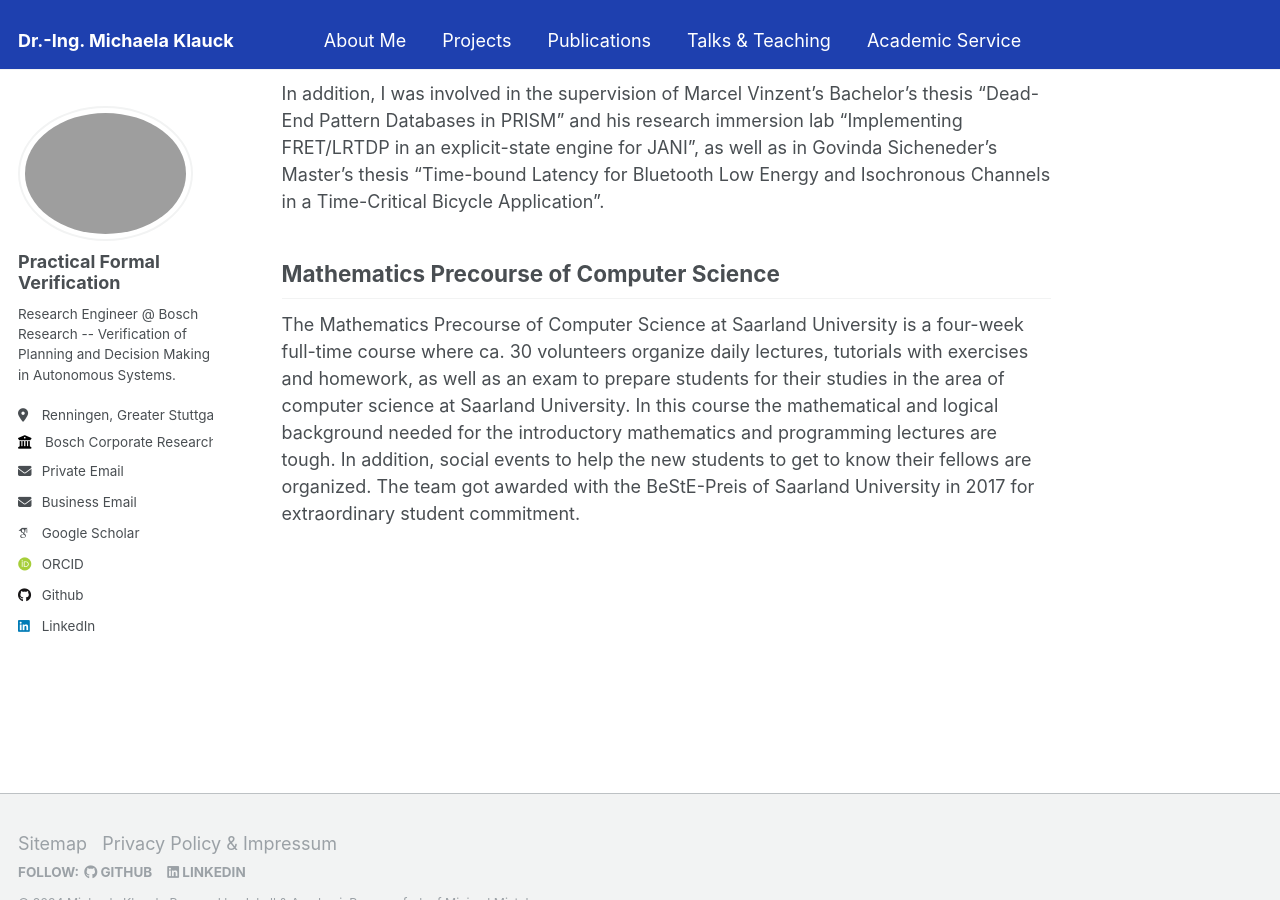
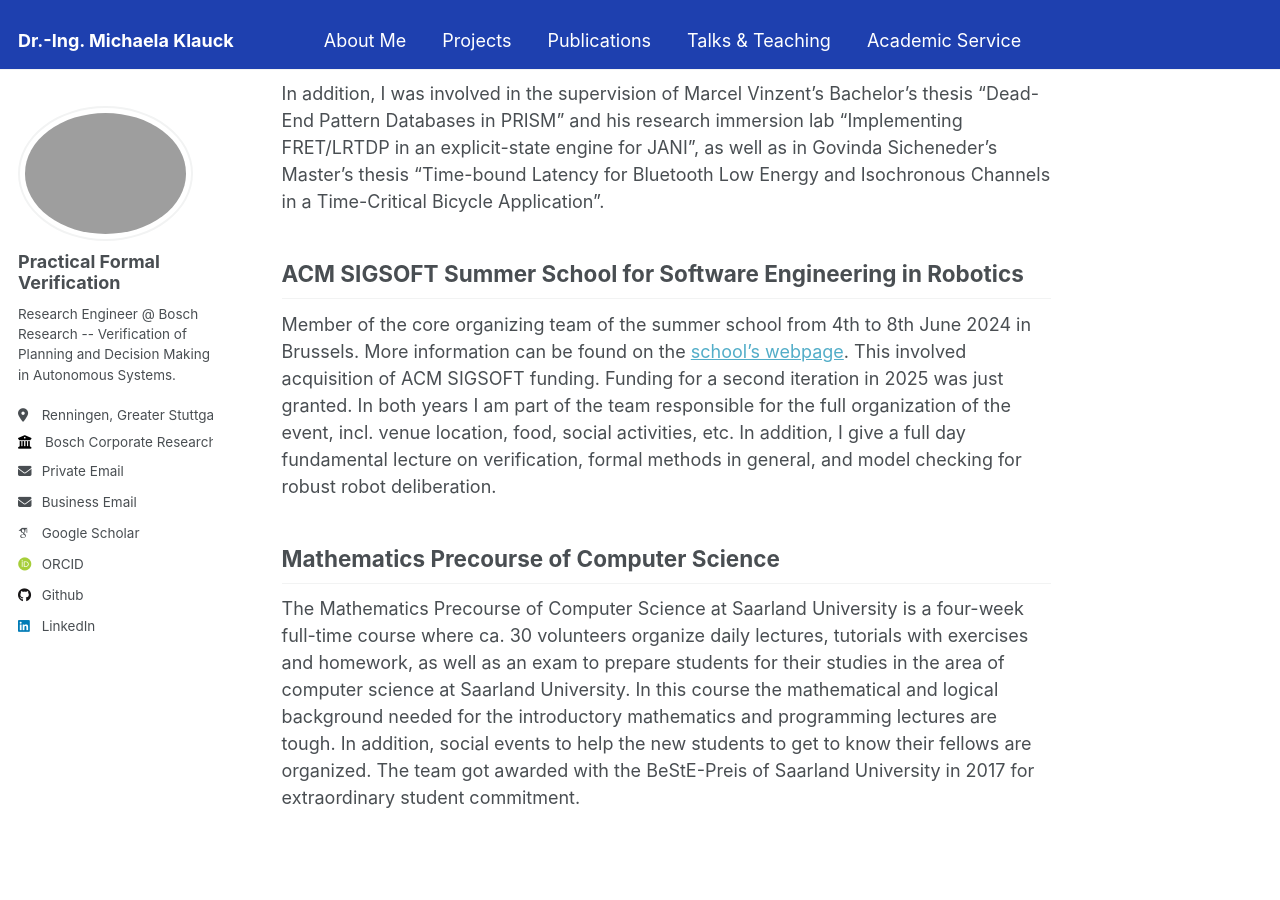
Before and after one commit to MKlauck/MKlauck.github.io, a Jekyll site: the page built from _pages/teaching.md, in a window 1280 px wide and 900 px high, scrolled down 1152 px. Built offline with Jekyll 4.4.1, drawn with Linux system fonts in a browser that asks for light colours; some web fonts are replaced.

Commit message:
update summer school, papers, RV PC

```diff
--- a/_pages/teaching.md
+++ b/_pages/teaching.md
@@ -35,6 +35,12 @@ I am currently supervising the PhD Thesis of Matteo Palmas and the Master's thes
 
 In addition, I was involved in the supervision of Marcel Vinzent’s Bachelor’s thesis “Dead-End Pattern Databases in PRISM” and his research immersion lab “Implementing FRET/LRTDP in an explicit-state engine for JANI”, as well as in Govinda Sicheneder’s Master’s thesis “Time-bound Latency for Bluetooth Low Energy and Isochronous Channels in a Time-Critical Bicycle Application”.
 
+## ACM SIGSOFT Summer School for Software Engineering in Robotics
+Member of the core organizing team of the summer school from 4th to 8th June 2024 in Brussels. More information can be found on the [school's webpage](https://www.scivenia.com/en/event/summer-school-for-software-engineering-in-robotics_993/). This involved acquisition of ACM SIGSOFT funding.
+Funding for a second iteration in 2025 was just granted.
+In both years I am part of the team responsible for the full organization of the event, incl. venue location, food, social activities, etc.
+In addition, I give a full day fundamental lecture on verification, formal methods in general, and model checking for robust robot deliberation.
+
 ## Mathematics Precourse of Computer Science
 
 The Mathematics Precourse of Computer Science at Saarland University is a four-week full-time course where ca. 30 volunteers organize daily lectures, tutorials with exercises and homework, as well as an exam to prepare students for their studies in the area of computer science at Saarland University. In this course the mathematical and logical background needed for the introductory mathematics and programming lectures are tough. In addition, social events to help the new students to get to know their fellows are organized. The team got awarded with the BeStE-Preis of Saarland University in 2017 for extraordinary student commitment.
```
Also changed, not shown: _pages/academic-service.md (+1 -1 lines), _pages/publications.md (+1 -1 lines).
